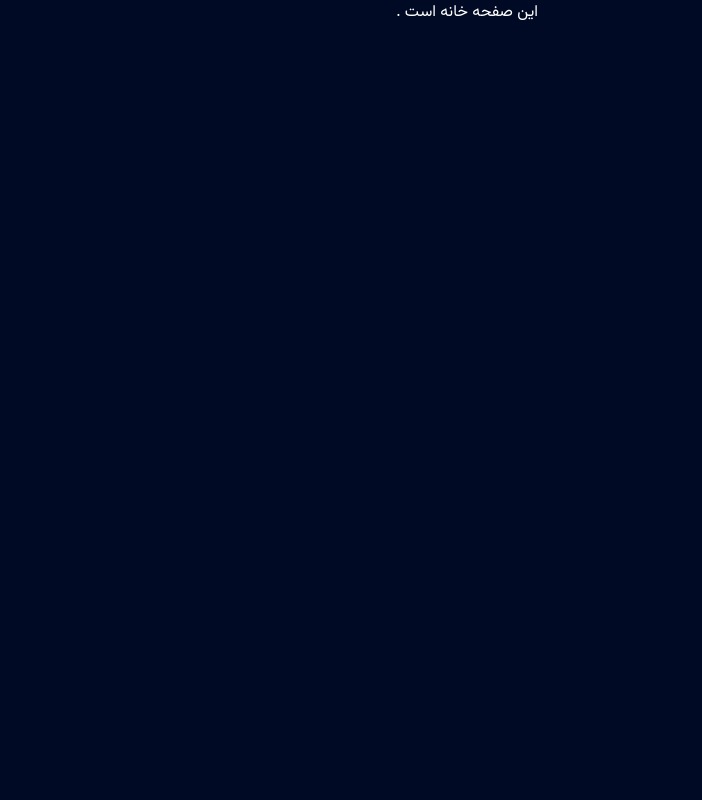
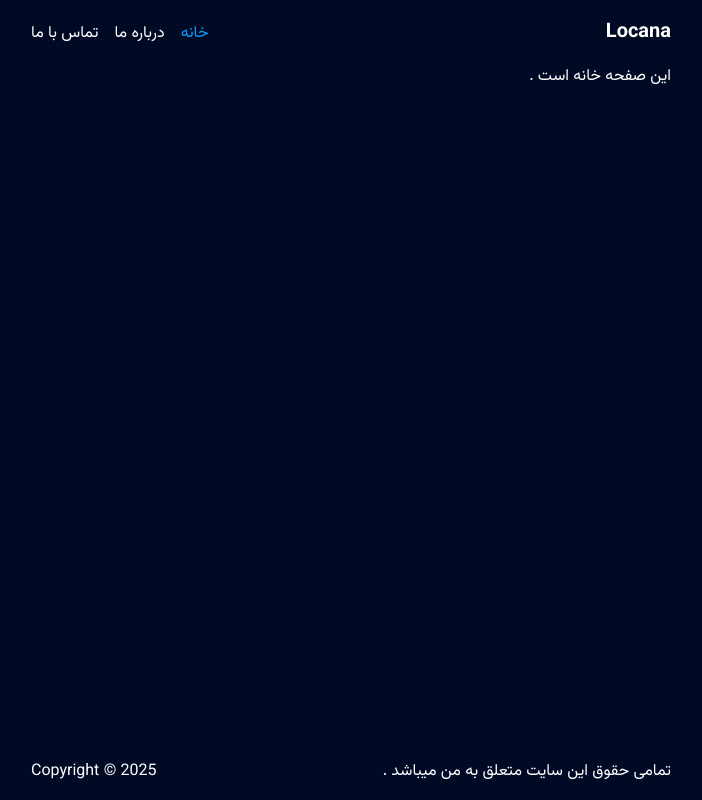
Before and after one commit to AlirezaHassaniEghtedar/React-Bootcamp, a React (Vite) app in the folder locana/: page / in a window 1280 px wide. Shown: the whole page, without its empty margins (462-1164 px from the left). Built offline with nearby package versions, Linux system fonts and the light colour scheme.

Commit message:
[ADD] => root layout , header and footer

```diff
--- a/locana/package.json
+++ b/locana/package.json
@@ -10,6 +10,8 @@
     "preview": "vite preview"
   },
   "dependencies": {
+    "clsx": "^2.1.1",
+    "json-server": "^1.0.0-beta.3",
     "react": "^19.1.0",
     "react-dom": "^19.1.0",
     "react-router": "^7.6.2"
--- a/locana/src/App.tsx
+++ b/locana/src/App.tsx
@@ -6,11 +6,14 @@ import Home from "./pages/Home/Home.tsx";
 import About from "./pages/About/About.tsx";
 
 import "./App.css";
+import RootLayout from "./layouts/RootLayout/RootLayout.tsx";
 
 function App(): ReactNode {
     return <Routes>
-        <Route index element={<Home/>}/>
-        <Route path="about" element={<About/>} />
+        <Route element={<RootLayout/>}>
+            <Route index element={<Home/>}/>
+            <Route path="about" element={<About/>}/>
+        </Route>
     </Routes>
 }
 
--- /dev/null
+++ b/locana/src/components/Footer/Footer.module.css
@@ -0,0 +1,17 @@
+.footer {
+    display: flex;
+    flex-direction: column;
+    justify-content: center;
+
+    margin-block: 1rem;
+
+    text-align: center;
+}
+
+@media (min-width: 1000px) {
+    .footer {
+        flex-direction: row;
+        justify-content: space-between;
+        gap: 1rem;
+    }
+}
--- /dev/null
+++ b/locana/src/components/Footer/Footer.tsx
@@ -0,0 +1,14 @@
+import {ReactNode} from "react";
+
+import styles from "./Footer.module.css";
+
+function Footer(): ReactNode {
+    const year = new Date().getFullYear();
+
+    return <footer className={styles["footer"]}>
+        <span>تمامی حقوق این سایت متعلق به من میباشد .</span>
+        <span>Copyright &copy; {year}</span>
+    </footer>
+}
+
+export default Footer;
--- /dev/null
+++ b/locana/src/components/Header/Header.module.css
@@ -0,0 +1,32 @@
+.header {
+    display: flex;
+    justify-content: space-between;
+    align-items: baseline;
+
+    gap: 1rem;
+
+    padding-block: 1rem;
+
+    .logo {
+        font-size: var(--fz-500);
+        font-weight: 700;
+    }
+
+    nav {
+        > ul {
+            display: flex;
+            gap: 1rem;
+
+            > li {
+                a {
+                    &:hover {
+                        color: var(--color-primary);
+                    }
+                    &.active {
+                        color: var(--color-primary);
+                    }
+                }
+            }
+        }
+    }
+}
--- /dev/null
+++ b/locana/src/components/Header/Header.tsx
@@ -0,0 +1,40 @@
+import {ReactNode} from "react";
+
+import {Link, NavLink} from "react-router";
+
+import clsx from "clsx";
+
+import styles from "./Header.module.css";
+
+type NavItem = {
+    title: string;
+    href: string;
+}
+
+const navItems: NavItem[] = [
+    {title: 'خانه', href: '/'},
+    {title: 'درباره ما', href: '/about'},
+    {title: 'تماس با ما', href: '/contact'},
+]
+
+function Header(): ReactNode {
+    return <div className={styles["header"]}>
+        <Link to='/' className={styles.logo}>
+            Locana
+        </Link>
+        <nav>
+            <ul>
+                {
+                    navItems.map(item =>
+                        <li key={item.title}>
+                            <NavLink to={item.href} className={({isActive}) => clsx(isActive && styles.active)}>
+                                {item.title}
+                            </NavLink>
+                        </li>)
+                }
+            </ul>
+        </nav>
+    </div>
+}
+
+export default Header;
--- a/locana/src/index.css
+++ b/locana/src/index.css
@@ -72,6 +72,12 @@ ul {
   list-style: none;
 }
 
+a {
+  text-decoration: none;
+
+  color: inherit;
+}
+
 body {
   background-color: var(--color-surface);
   color: var(--color-text);
@@ -79,4 +85,6 @@ body {
   inline-size: min(40rem , 100% - 2rem);
 
   margin-inline: auto;
+
+  font-size: var(--fz-400);
 }
--- /dev/null
+++ b/locana/src/layouts/RootLayout/RootLayout.module.css
@@ -0,0 +1,7 @@
+.root-layout {
+    display: grid;
+    grid-template-rows: auto 1fr auto;
+
+    min-block-size: 100vh;
+    min-block-size: 100dvh;
+}
--- /dev/null
+++ b/locana/src/layouts/RootLayout/RootLayout.tsx
@@ -0,0 +1,20 @@
+import {ReactNode} from "react";
+
+import Header from "../../components/Header/Header.tsx";
+import Footer from "../../components/Footer/Footer.tsx";
+
+import {Outlet} from "react-router";
+
+import styles from "./RootLayout.module.css";
+
+function RootLayout () : ReactNode {
+    return <div className={styles["root-layout"]}>
+        <Header />
+        <main>
+            <Outlet />
+        </main>
+        <Footer />
+    </div>
+}
+
+export default RootLayout;
--- a/locana/src/main.tsx
+++ b/locana/src/main.tsx
@@ -3,7 +3,9 @@ import {createRoot} from "react-dom/client";
 
 import {BrowserRouter} from "react-router";
 
+import "./styles/typography.css"
 import "./index.css";
+
 import App from "./App.tsx";
 
 createRoot(document.getElementById("root")!).render(
--- /dev/null
+++ b/locana/src/styles/typography.css
@@ -0,0 +1,11 @@
+:root {
+    --fz-100: ;
+    --fz-200: ;
+    --fz-300: clamp(0.5rem, 0.3929rem + 0.4762vw, 0.75rem);
+    --fz-400: clamp(0.75rem, 0.6429rem + 0.4762vw, 1rem);
+    --fz-500: clamp(1rem, 0.8929rem + 0.4762vw, 1.25rem);
+    --fz-600: clamp(1.25rem, 1.1429rem + 0.4762vw, 1.5rem);
+    --fz-700: clamp(1.5rem, 1.2857rem + 0.9524vw, 2rem);
+    --fz-800: clamp(1.75rem, 1.4286rem + 1.4286vw, 2.5rem);
+    --fz-900: clamp(2.5rem, 1.8571rem + 2.8571vw, 4rem);
+}
```
Also changed, not shown: 1 other file (tests, documents, lock files or other folders).
